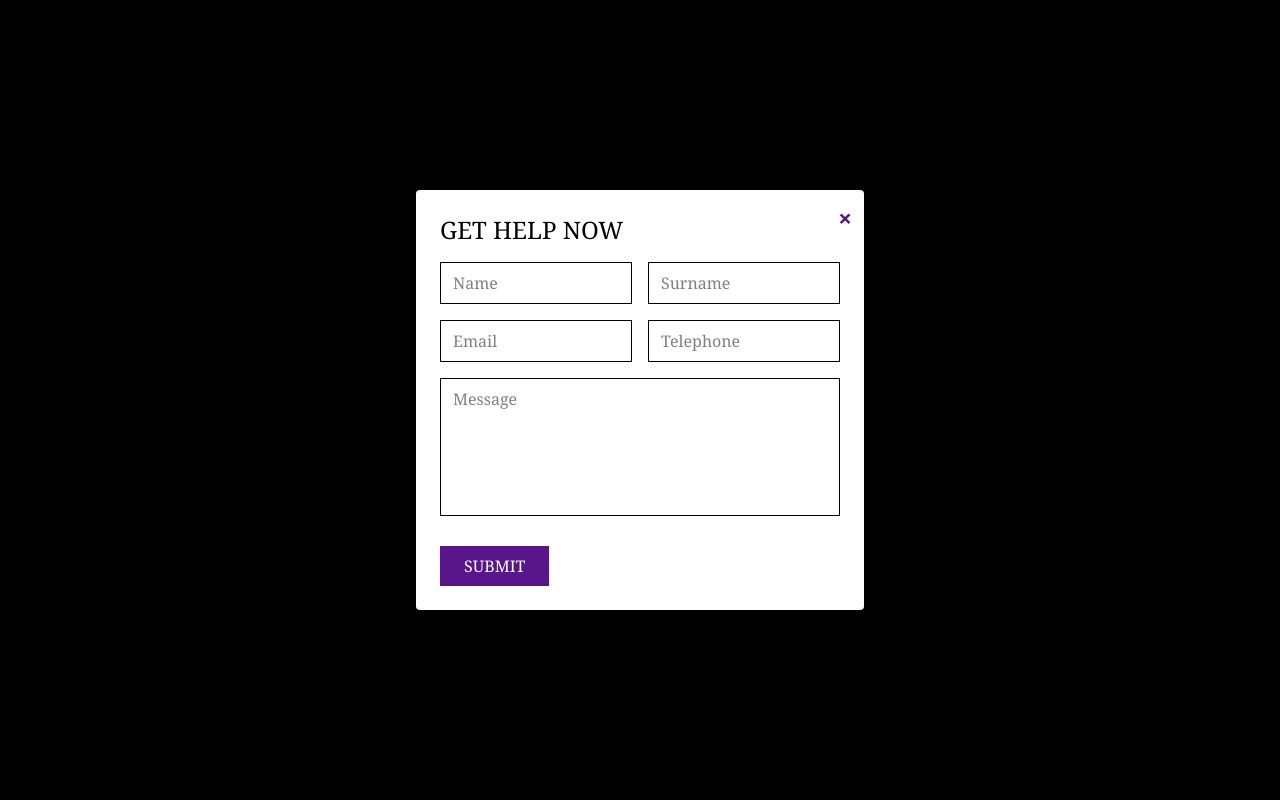
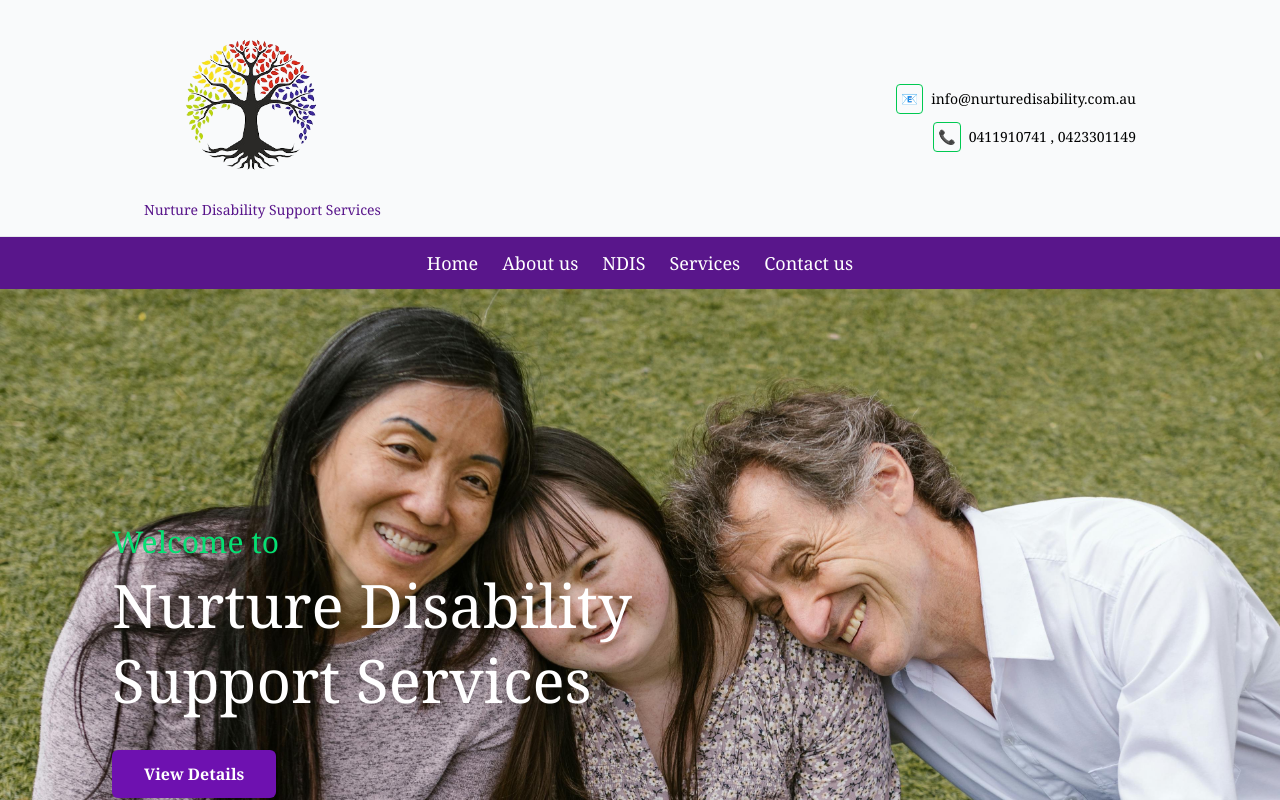
Before and after one commit to Anubhav1244/client_frontend, a React (Vite) app: page / in a window 1280 px wide. Shown: the top 800 px of the page. Built offline with nearby package versions, Linux system fonts and the light colour scheme; no server answers.

Commit message:
remove get help

```diff
--- a/src/Pages/HomeAllSections.jsx
+++ b/src/Pages/HomeAllSections.jsx
@@ -16,7 +16,7 @@ const HomeAllSections = () => {
 
         {/* <Home/> */}
         {/* <NavbarNew/> */}
-        <GetHelpNowForm/>
+        {/* <GetHelpNowForm/> */}
         <NDISLandingPage/>
         <NdisHomeEnquiry/>
         <HomeGetYourOffer/>
```
